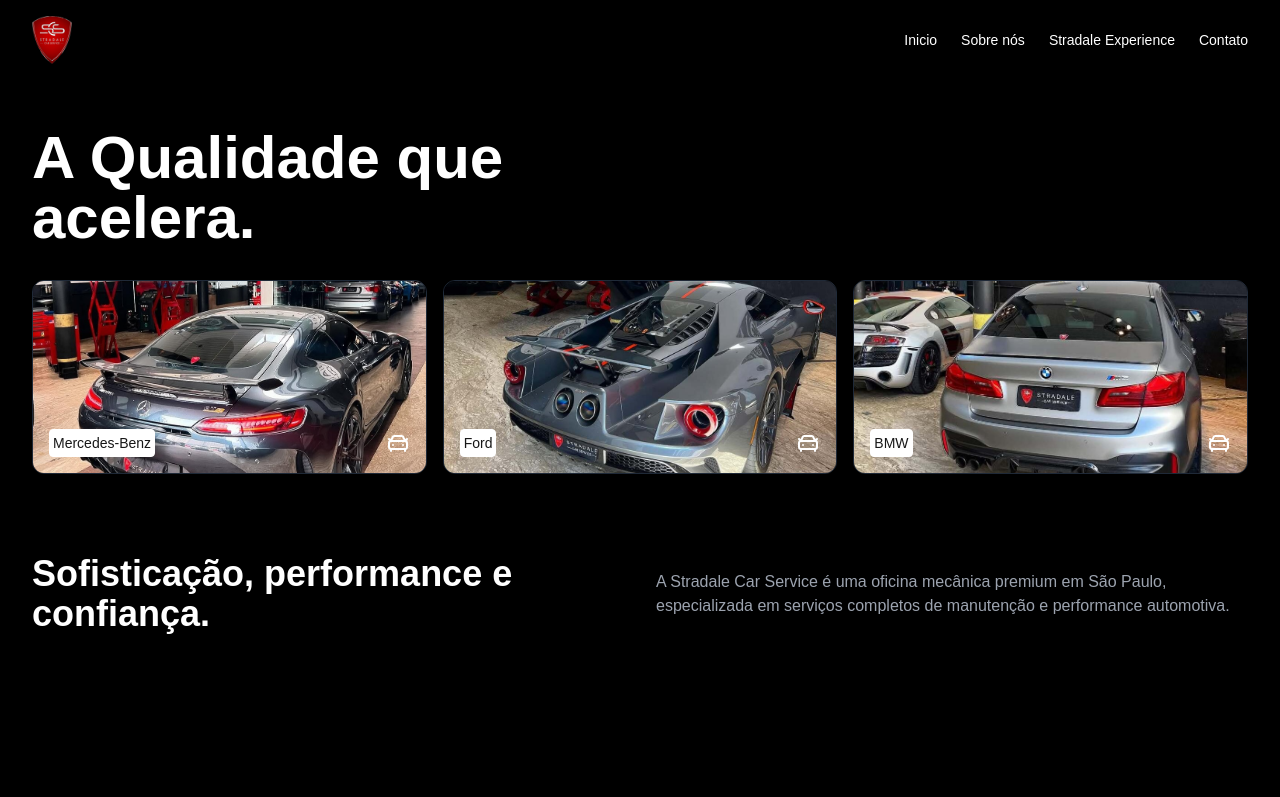
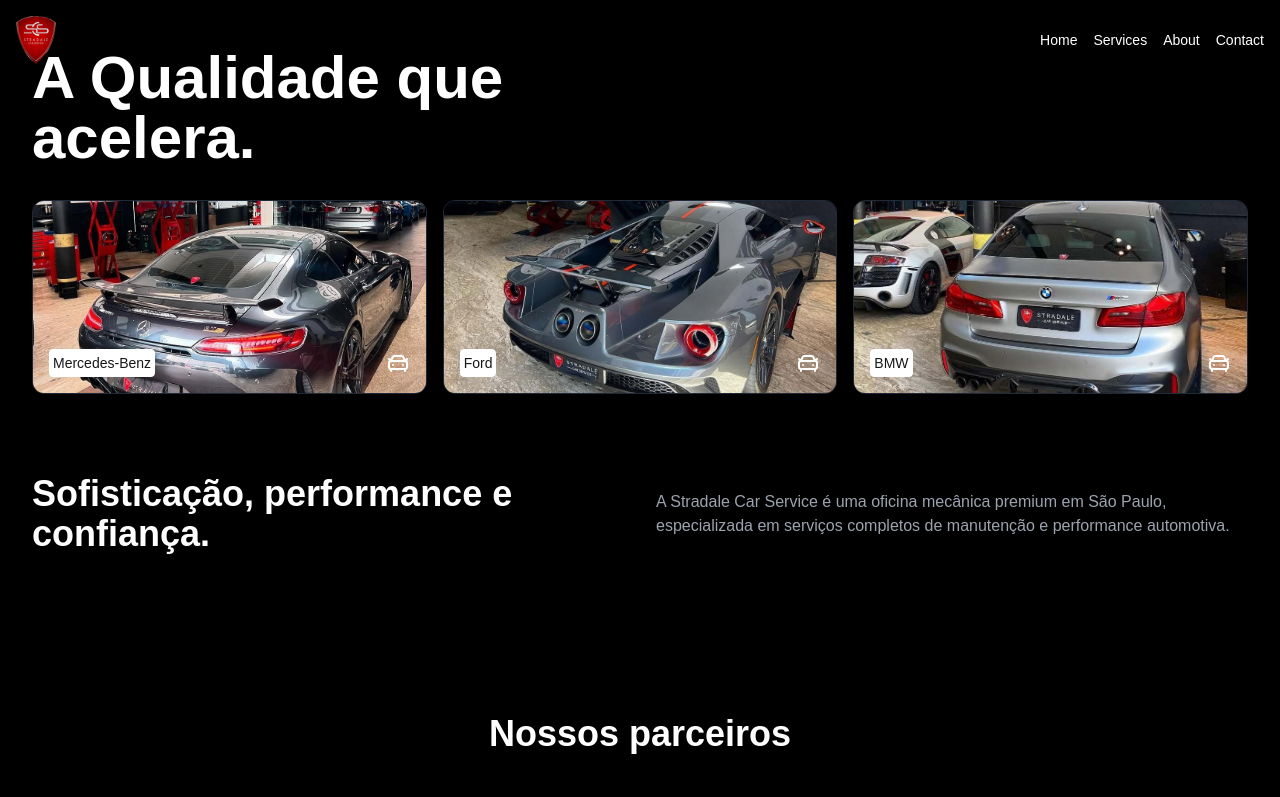
Before and after one commit to 7Johnsz/stradale, a Next.js app: page / in a window 1280 px wide. Shown: the top 797 px of the page. Built offline with nearby package versions, Linux system fonts and the light colour scheme.

Commit message:
style: :sparkles: transparent header

```diff
--- a/src/app/components/navbar/index.tsx
+++ b/src/app/components/navbar/index.tsx
@@ -1,33 +1,47 @@
+"use client"
+
 import Logo from "@/public/logo.png"
 import Image from "next/image";
-import Link from "next/link";
+
+import { useState, useEffect } from 'react'
+import Link from 'next/link'
 
 export default function Navbar() {
+  const [isScrolled, setIsScrolled] = useState(false)
+
+  useEffect(() => {
+    const handleScroll = () => {
+      if (window.scrollY > 0) {
+        setIsScrolled(true)
+      } else {
+        setIsScrolled(false)
+      }
+    }
+
+    window.addEventListener('scroll', handleScroll)
+    return () => window.removeEventListener('scroll', handleScroll)
+  }, [])
+
   return (
-      <header className="flex items-center justify-between p-4 md:p-4 !px-8">
-        <div className="flex items-center gap-2">
-          <div className="font-bold text-2xl">
+    <nav className={`fixed top-0 left-0 right-0 z-50 transition-all duration-300 ${
+      isScrolled ? 'bg-black bg-opacity-80' : 'bg-transparent'
+    }`}
+    >
+      <div className="container mx-auto px-4 py-4">
+        <div className="flex items-center justify-between">
           <Image
             src={Logo}
             alt="Stadale Logo"
             width={40}
           />
+          <div className="hidden md:flex space-x-4 text-sm">
+            <Link href="#" className="text-white hover:text-gray-300">Home</Link>
+            <Link href="#" className="text-white hover:text-gray-300">Services</Link>
+            <Link href="#" className="text-white hover:text-gray-300">About</Link>
+            <Link href="#" className="text-white hover:text-gray-300">Contact</Link>
           </div>
         </div>
-        <nav className="hidden md:flex items-center gap-6">
-          <Link className="text-sm hover:text-gray-300" href="#">
-            Inicio
-          </Link>
-          <Link className="text-sm hover:text-gray-300" href="#">
-            Sobre nós
-          </Link>
-          <Link className="text-sm hover:text-gray-300" href="#">
-            Stradale Experience
-          </Link>
-          <Link className="text-sm hover:text-gray-300" href="#">
-            Contato
-          </Link>
+      </div>
     </nav>
-      </header>
   )
 }
```
Lines whose indentation alone changed are shown as unchanged.
